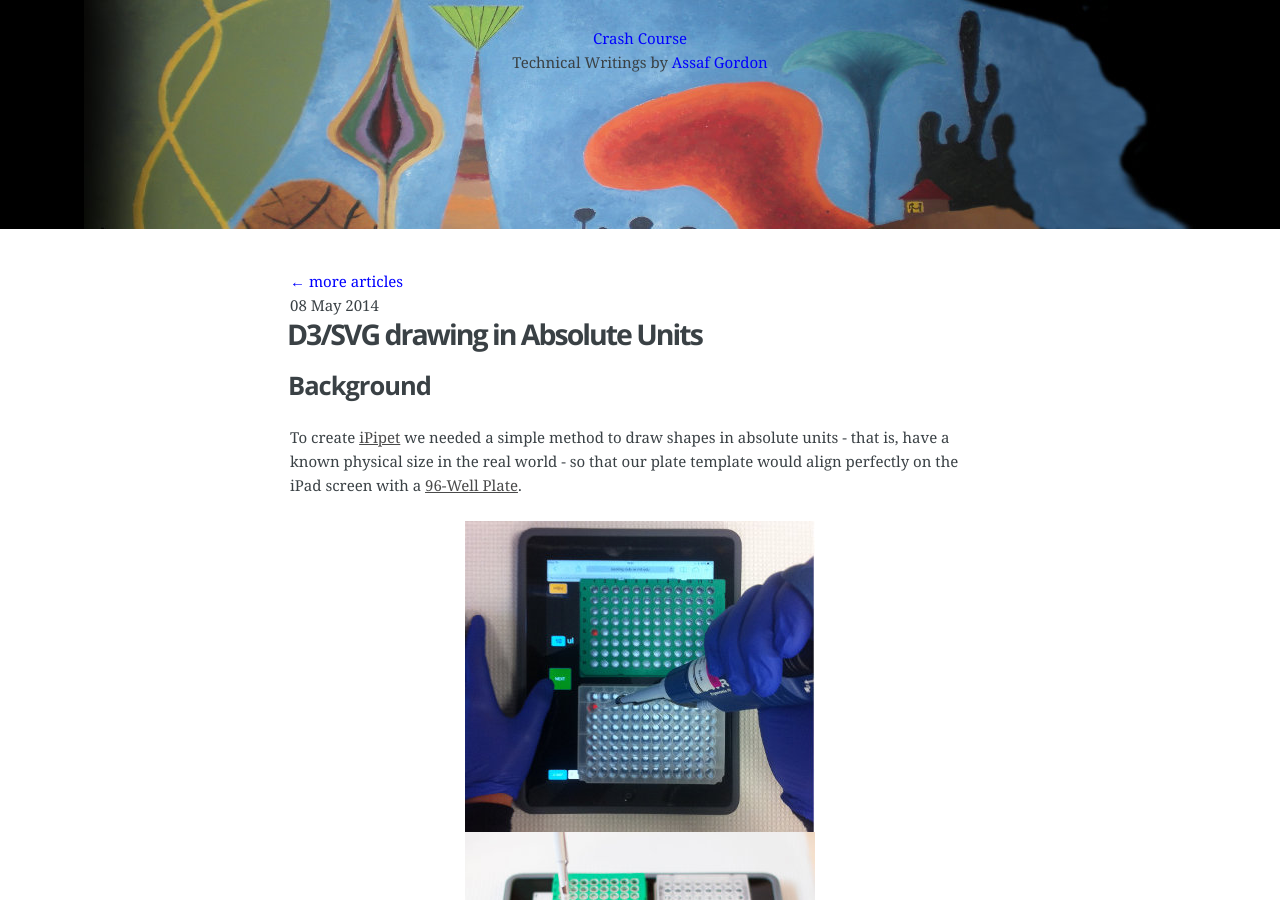
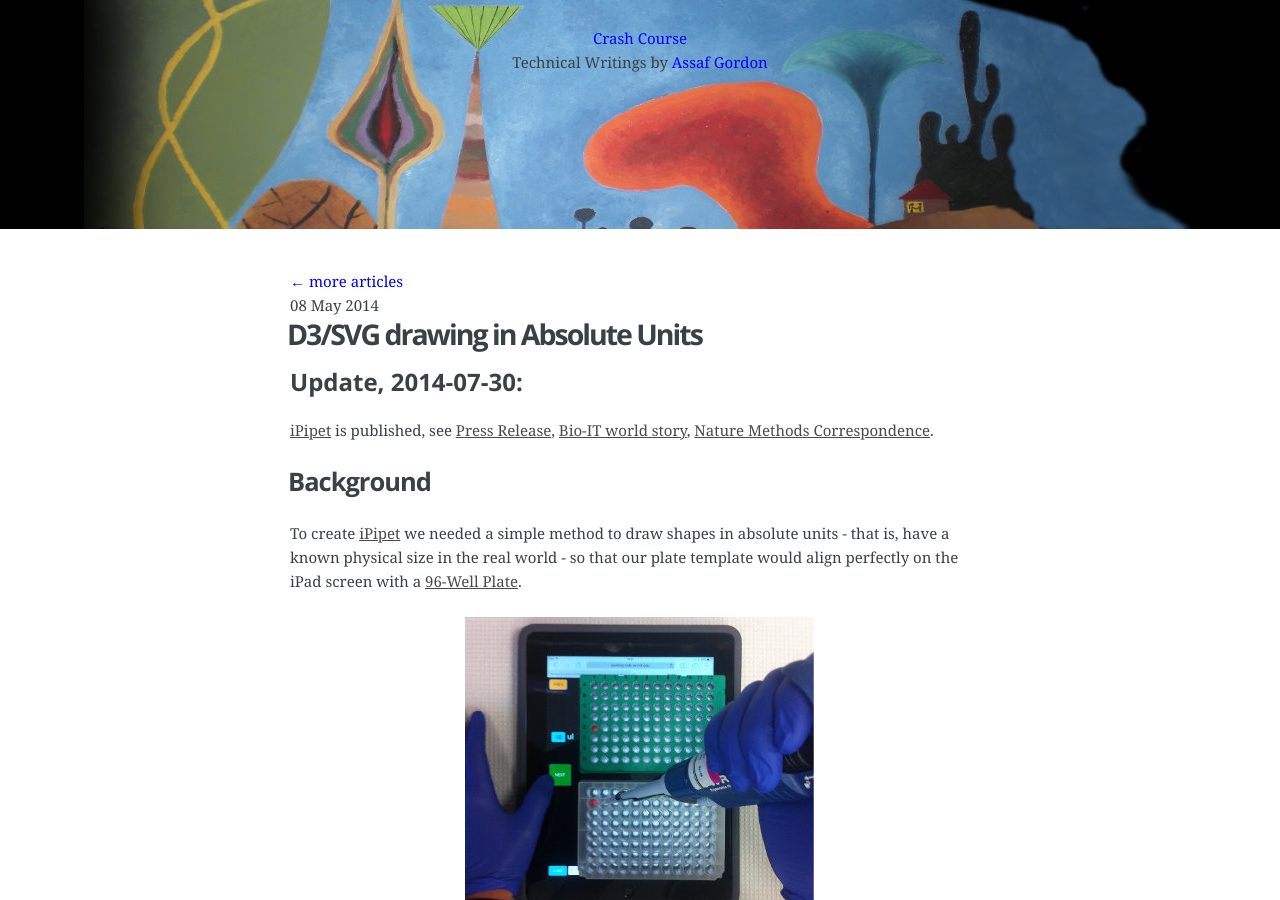
Before and after one commit to agordon/agordon.github.io, a Jekyll site: the page built from _posts/2014-05-08-D3JS-Absolute-Units.md, in a window 1280 px wide and 900 px high. Built offline with Jekyll 4.4.1, drawn with Linux system fonts in a browser that asks for light colours; Markdown is read by kramdown in place of the engine named in the settings.

Commit message:
D3: add links to published manuscript.

```diff
--- a/_posts/2014-05-08-D3JS-Absolute-Units.md
+++ b/_posts/2014-05-08-D3JS-Absolute-Units.md
@@ -5,6 +5,13 @@ date:   2014-05-08
 ---
 
 # {{ page.title }}
+
+### Update, 2014-07-30:
+
+[iPipet](http://ipipet.teamerlich.org/) is published, see
+[Press Release](http://wi.mit.edu/news/archive/2014/innovative-scientists-update-old-school-pipetting-new-age-technology),
+[Bio-IT world story](http://www.bio-itworld.com/2014/7/30/pad-pipetter-eases-tedious-lab-work.html),
+[Nature Methods Correspondence](http://www.nature.com/nmeth/journal/v11/n8/full/nmeth.3028.html).
 
 ## Background
 
```
